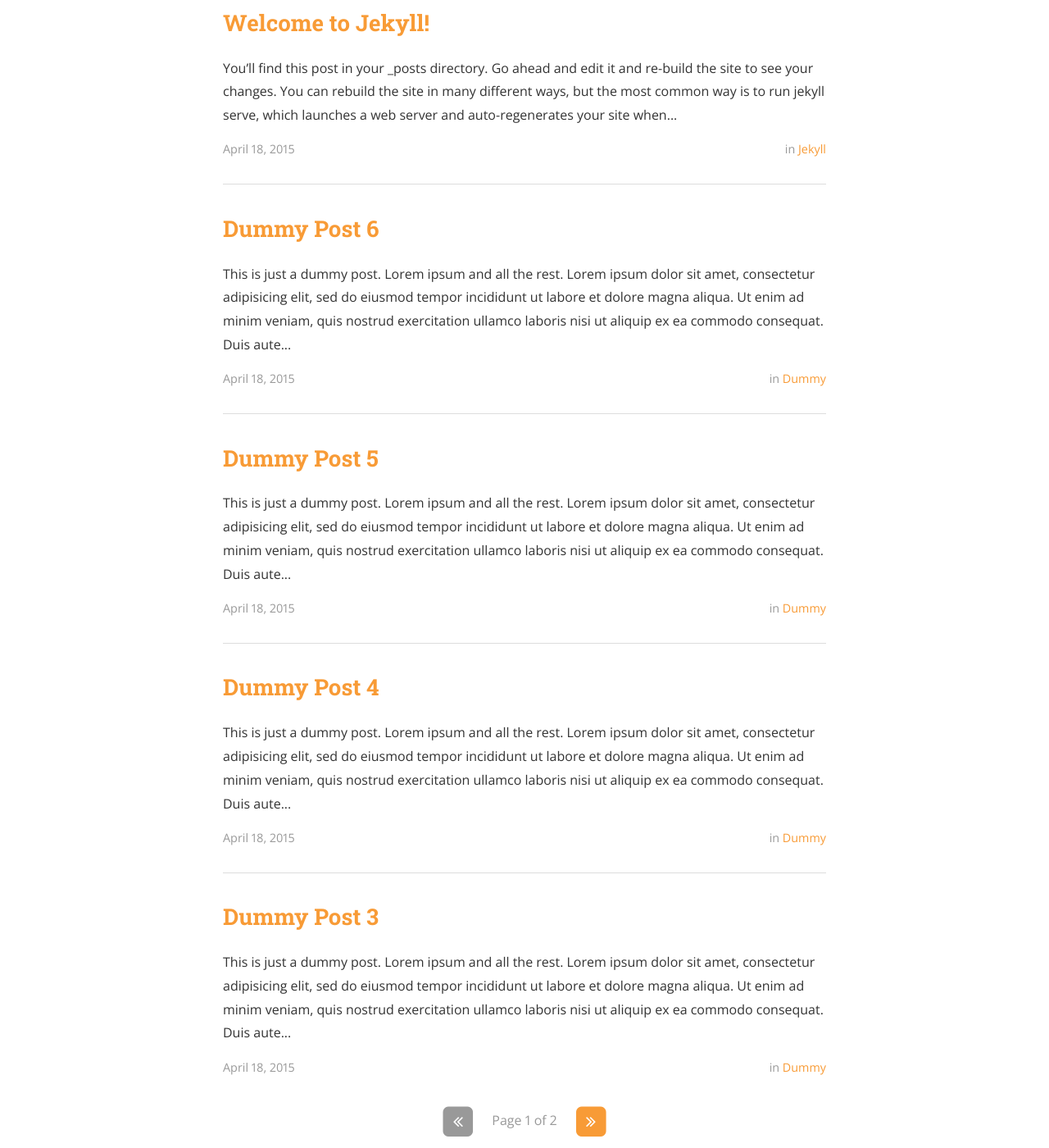
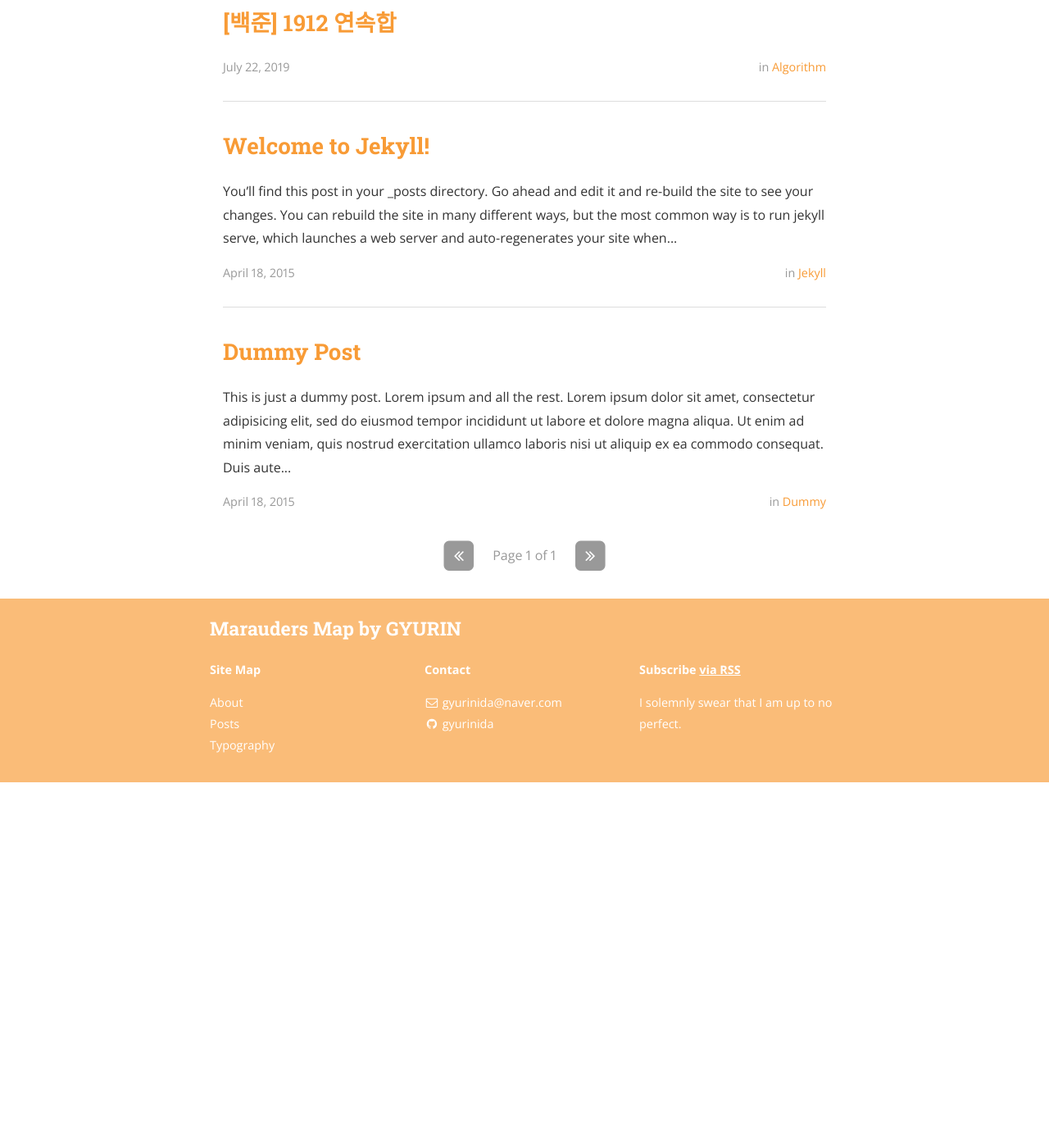
Before and after one commit to gyurinida/gyurinida.github.io, a Jekyll site: the page built from index.html, in a window 1280 px wide and 1400 px high, scrolled down 561 px. Shown: the whole window at 82% size. Built offline with Jekyll 4.4.1, drawn with Linux system fonts in a browser that asks for light colours; nearby versions of some CDN libraries; the list of posts is cut into pages by our own code; after the commit the page ends 1515 px from its top, so only the background shows below that.

Commit message:
카테고리(algorithm) 추가

```diff
--- a/_config.yml
+++ b/_config.yml
@@ -53,6 +53,9 @@ descriptions:
 
   - cat: dummy
     desc: "Just some placeholder posts, lorem ipsum and the rest."
+
+  - cat: algorithm
+    desc: "알고리즘 문제 풀이"
 
 # Social icons and sharing options
 #
--- a/_posts/2015-04-18-dummy.markdown
+++ b/_posts/2015-04-18-dummy.markdown
@@ -1,7 +1,6 @@
 ---
 layout: post
 title:  "Dummy Post"
-date:   2015-04-18 08:43:59
 author: Ben Centra
 categories: Dummy
 ---
--- a/_posts/2015-04-18-dummy3.markdown
+++ /dev/null
@@ -1,16 +0,0 @@
----
-layout: post
-title:  "Dummy Post 3"
-date:   2015-04-18 08:43:59
-author: Ben Centra
-categories: Dummy
----
-
-This is just a dummy post. Lorem ipsum and all the rest.
-
-Lorem ipsum dolor sit amet, consectetur adipisicing elit, sed do eiusmod
-tempor incididunt ut labore et dolore magna aliqua. Ut enim ad minim veniam,
-quis nostrud exercitation ullamco laboris nisi ut aliquip ex ea commodo
-consequat. Duis aute irure dolor in reprehenderit in voluptate velit esse
-cillum dolore eu fugiat nulla pariatur. Excepteur sint occaecat cupidatat non
-proident, sunt in culpa qui officia deserunt mollit anim id est laborum.
--- a/_posts/2015-04-18-dummy4.markdown
+++ /dev/null
@@ -1,17 +0,0 @@
----
-layout: post
-title:  "Dummy Post 4"
-date:   2015-04-18 08:43:59
-author: Ben Centra
-categories: Dummy
-tags: ipsum
----
-
-This is just a dummy post. Lorem ipsum and all the rest.
-
-Lorem ipsum dolor sit amet, consectetur adipisicing elit, sed do eiusmod
-tempor incididunt ut labore et dolore magna aliqua. Ut enim ad minim veniam,
-quis nostrud exercitation ullamco laboris nisi ut aliquip ex ea commodo
-consequat. Duis aute irure dolor in reprehenderit in voluptate velit esse
-cillum dolore eu fugiat nulla pariatur. Excepteur sint occaecat cupidatat non
-proident, sunt in culpa qui officia deserunt mollit anim id est laborum.
--- a/_posts/2015-04-18-dummy5.markdown
+++ /dev/null
@@ -1,17 +0,0 @@
----
-layout: post
-title:  "Dummy Post 5"
-date:   2015-04-18 08:43:59
-author: Ben Centra
-categories: Dummy
-tags: lorem
----
-
-This is just a dummy post. Lorem ipsum and all the rest.
-
-Lorem ipsum dolor sit amet, consectetur adipisicing elit, sed do eiusmod
-tempor incididunt ut labore et dolore magna aliqua. Ut enim ad minim veniam,
-quis nostrud exercitation ullamco laboris nisi ut aliquip ex ea commodo
-consequat. Duis aute irure dolor in reprehenderit in voluptate velit esse
-cillum dolore eu fugiat nulla pariatur. Excepteur sint occaecat cupidatat non
-proident, sunt in culpa qui officia deserunt mollit anim id est laborum.
--- a/_posts/2015-04-18-dummy6.markdown
+++ /dev/null
@@ -1,17 +0,0 @@
----
-layout: post
-title:  "Dummy Post 6"
-date:   2015-04-18 08:43:59
-author: Ben Centra
-categories: Dummy
-tags: lorem ipsum
----
-
-This is just a dummy post. Lorem ipsum and all the rest.
-
-Lorem ipsum dolor sit amet, consectetur adipisicing elit, sed do eiusmod
-tempor incididunt ut labore et dolore magna aliqua. Ut enim ad minim veniam,
-quis nostrud exercitation ullamco laboris nisi ut aliquip ex ea commodo
-consequat. Duis aute irure dolor in reprehenderit in voluptate velit esse
-cillum dolore eu fugiat nulla pariatur. Excepteur sint occaecat cupidatat non
-proident, sunt in culpa qui officia deserunt mollit anim id est laborum.
```
Also changed, not shown: _posts/2015-04-18-dummy2.markdown (deleted, +0 -16 lines), _posts/2019-07-22-백준-1912.markdown (added, +7 -0 lines).
